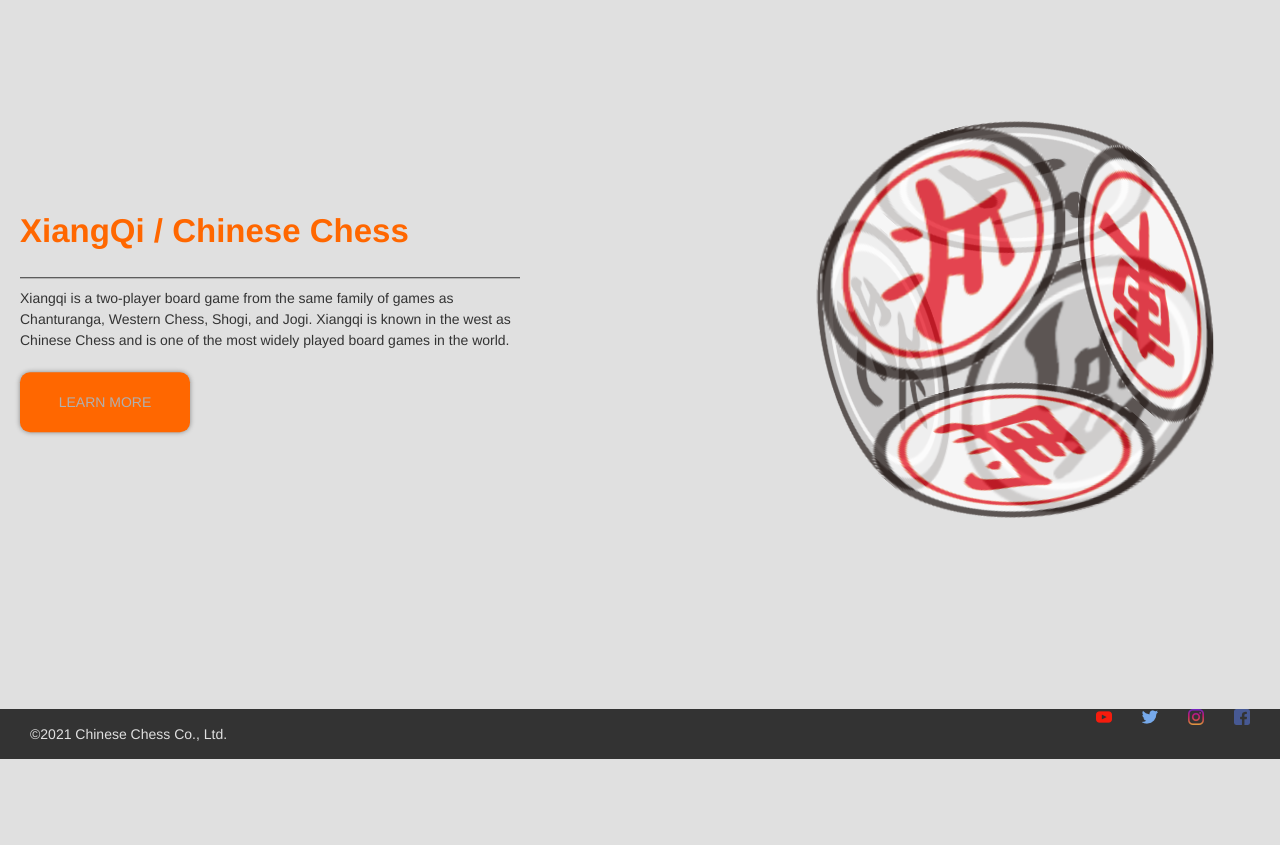
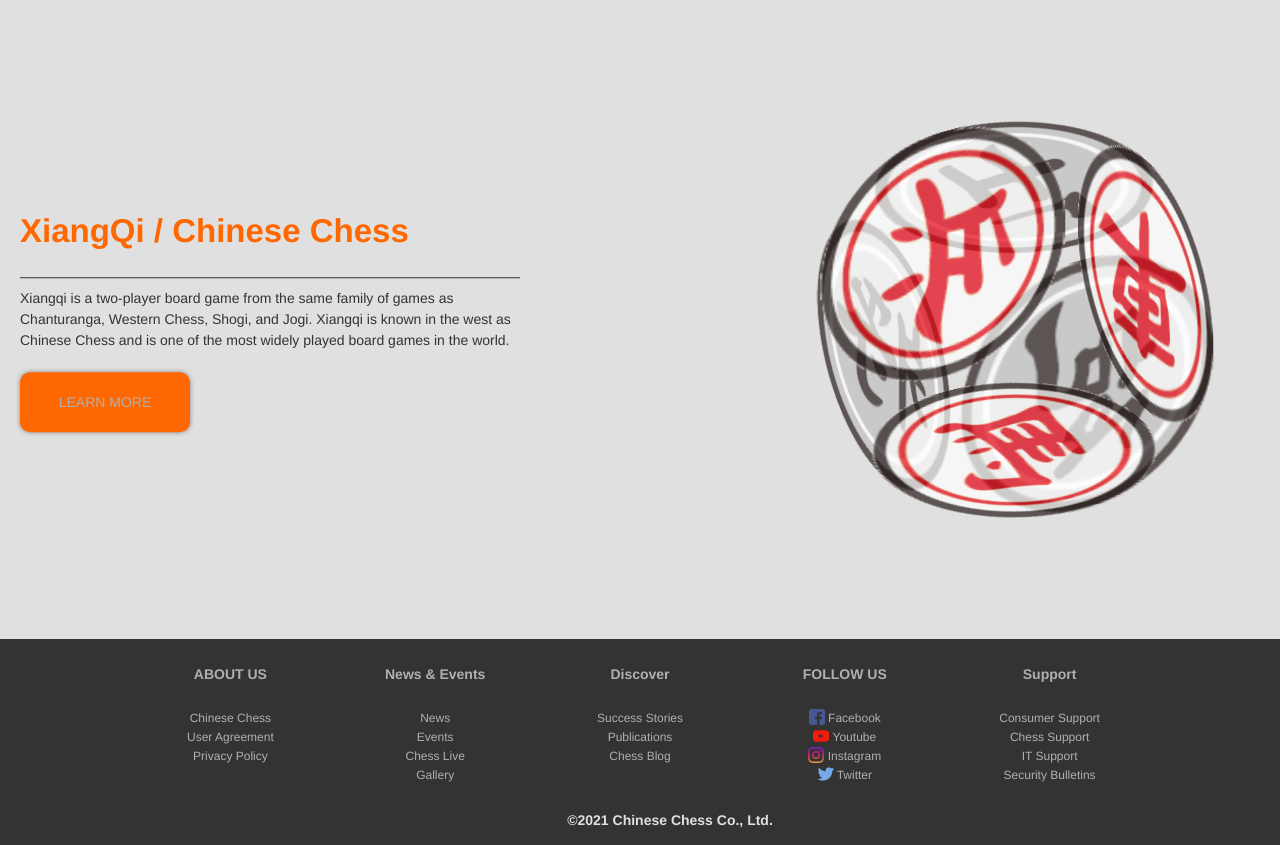
Before and after one commit to MoeBuTa/ChineseChessTutorial, a Flask app: page / in a window 1280 px wide. Shown: the part 41-886 px from the top of the page. Before the commit the page ends 800 px from the top, so only its background shows below. Run offline with Flask 2, Linux system fonts and the light colour scheme; data comes from the database, SQL or seed files in the repository; some libraries are stand-ins or nearby versions.

Commit message:
edit index footer

```diff
--- a/app/static/index.css
+++ b/app/static/index.css
@@ -138,3 +138,59 @@ img{
 html{
     perspective: 800px;
 }
+
+/* -------------------------------------------------------- */
+/* for the footer-container style */
+/* -------------------------------------------------------- */
+.footer-container{
+    width: 100%;
+    height: 100%;
+    background-color: #333;
+}
+
+.footer-content{
+    width: 80%;
+    left: 50%;
+    transform: translateX(-50);
+    text-align: center;
+}
+
+.footer-content .about-us, .follow-us, .news-events, .discover, .support{
+    float: left;
+}
+
+.footer-content a{
+    color: #b0b0b0;
+}
+
+.footer-content a:hover{
+    color: #fff;
+}
+
+.footer-content .info{
+    width:100%;
+}
+
+
+.footer-content .about-us, .follow-us, .news-events, .discover, .support{
+    width:20%;
+    margin-top: 10px;
+    margin-bottom: 10px;
+}
+
+.footer-content span{
+    font-weight: bold;
+    color: #b0b0b0;
+}
+
+.footer-content ul{
+    font-size: 12px;
+    padding: 0;
+    margin: 0;
+    line-height: 0.5cm;
+}
+
+.footer-content li:first-child{
+    margin-top: 10px;
+}
+/* -------------------------------------------------------- */
--- a/app/templates/index.html
+++ b/app/templates/index.html
@@ -48,4 +48,8 @@
             </div>
         </article>
     </div>
+
 {% endblock content %}
+{% block footer %}
+  {% include 'indexFooter.html' %}
+{% endblock footer %}
--- /dev/null
+++ b/app/templates/indexFooter.html
@@ -0,0 +1,73 @@
+<div class="footer-container">
+    <div class="footer-content web_width clearfix">
+        <div class="about-us">
+            <span>ABOUT US</span>
+            <ul>
+                <li>
+                    <a href="#">Chinese Chess</a>
+                </li>
+                <li>
+                    <a href="#">User Agreement</a>
+                </li>
+                <li>
+                    <a href="#">Privacy Policy</a>
+                </li>
+            </ul>
+        </div>
+
+        <div class="news-events">
+            <span>News & Events</span>
+            <ul>
+                <li><a href="#">News</a></li>
+                <li><a href="#">Events</a></li>
+                <li><a href="#">Chess Live</a></li>
+                <li><a href="#">Gallery</a></li>
+            </ul>
+        </div>
+
+        <div class="discover">
+            <span>Discover</span>
+            <ul>
+                <li><a href="#">Success Stories</a></li>
+                <li><a href="#">Publications</a></li>
+                <li><a href="#">Chess Blog</a></li>
+            </ul>
+        </div>
+
+        <div class="follow-us">
+            <span id="bottom">FOLLOW US</span>
+            <ul>
+                <li>
+                    <img src="./static/chess-img/facebook.png" alt="facebook">
+                    <a href="#">Facebook</a>
+                </li>
+                <li>
+                    <img src="./static/chess-img/youtube.png" alt="youtube">
+                    <a href="#">Youtube</a>
+                </li>
+                <li>
+                    <img src="./static/chess-img/instagram.png" alt="instagram">
+                    <a href="#">Instagram</a>
+                </li>
+                <li>
+                    <img src="./static/chess-img/twitter.png" alt="twitter">
+                    <a href="#">Twitter</a>
+                </li>
+            </ul>
+        </div>
+
+        <div class="support">
+            <span>Support</span>
+            <ul>
+                <li><a href="#">Consumer Support</a></li>
+                <li><a href="#">Chess Support</a></li>
+                <li><a href="#">IT Support</a></li>
+                <li><a href="#">Security Bulletins</a></li>
+            </ul>
+        </div>
+        <div class="info">
+          <span>©2021 Chinese Chess Co., Ltd.</span>
+        </div>
+
+    </div>
+</div>
```
